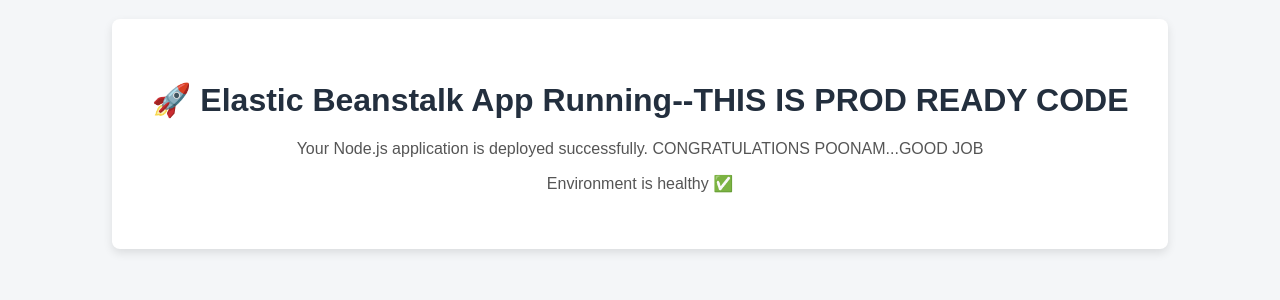
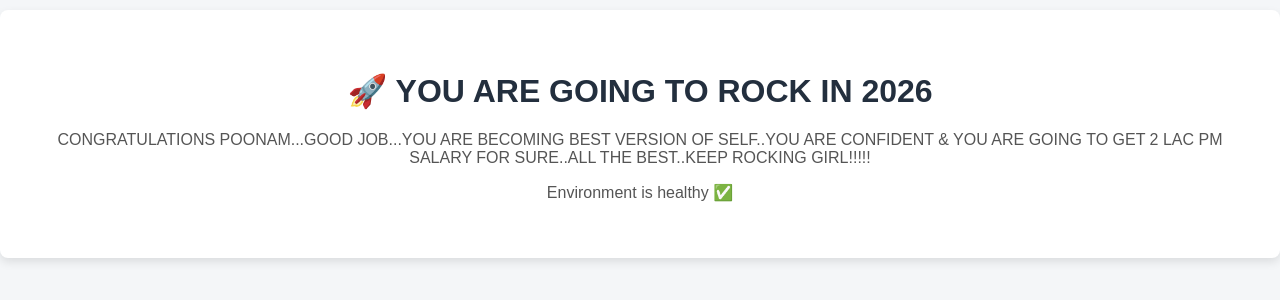
Before and after one commit to PoonamKambali/DemoApp, a website: page index.html in a window 1280 px wide. Shown: the part 266-566 px from the top of the page. Drawn offline with Linux system fonts and the light colour scheme.

Commit message:
Update index.html-MYSELF

```diff
--- a/index.html
+++ b/index.html
@@ -31,8 +31,8 @@
 </head>
 <body>
   <div class="container">
-    <h1>🚀 Elastic Beanstalk App Running--THIS IS PROD READY CODE</h1>
-    <p>Your Node.js application is deployed successfully. CONGRATULATIONS POONAM...GOOD JOB</p>
+    <h1>🚀 YOU ARE GOING TO ROCK IN 2026</h1>
+    <p> CONGRATULATIONS POONAM...GOOD JOB...YOU ARE BECOMING BEST VERSION OF SELF..YOU ARE CONFIDENT & YOU ARE GOING TO GET 2 LAC PM SALARY FOR SURE..ALL THE BEST..KEEP ROCKING GIRL!!!!!</p>
     <p>Environment is healthy ✅</p>
   </div>
 </body>
```
